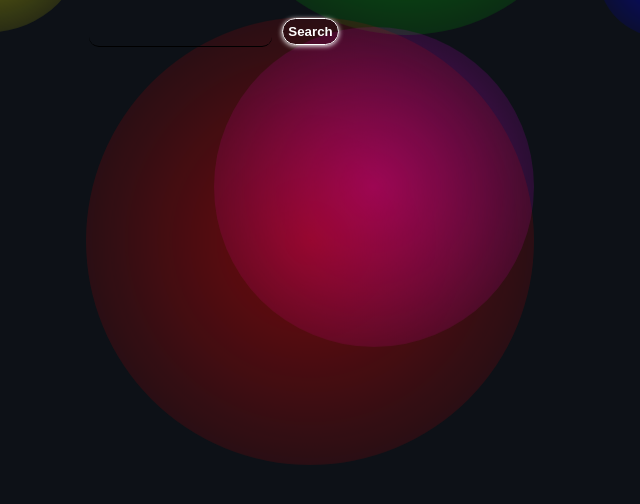
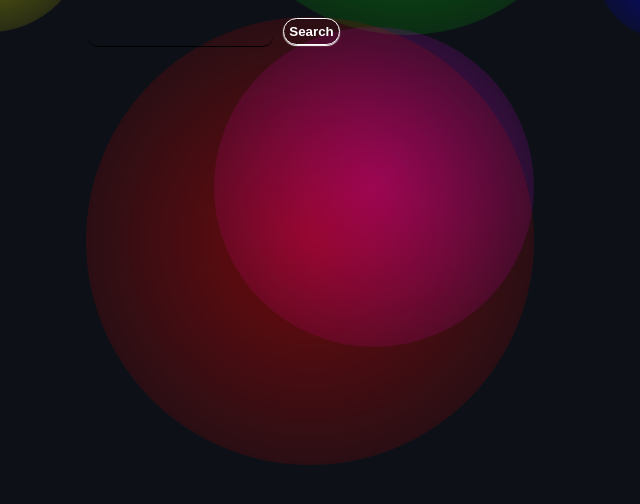
Before and after one commit to serendipityMist/githubUserFinder, a plain HTML site: page index.html in a window 1280 px wide. In both pictures the pointer is over the button "Search". Shown: the full height of the page, 426-1066 px from the left. Drawn offline with Linux system fonts and the light colour scheme; a web font is replaced by a local one.

Commit message:
Github User Finder

```diff
--- a/style.css
+++ b/style.css
@@ -4,6 +4,7 @@
   margin: 0;
   padding: 0;
   box-sizing: border-box;
+  font-weight: bold;
 }
 
 body {
@@ -47,12 +48,13 @@ button {
   border: 1px solid white;
   color: white;
   background-color: transparent;
-  transition: 0.5s ease-in-out;
+  transition: 0.2s ease-in-out;
 }
 
 button:hover {
   transform: translateY(-2px);
-  box-shadow: 0px 1px 5px white;
+  box-shadow: 0px 1px 1px white;
+  cursor: pointer;
 }
 
 .avatar {
```
